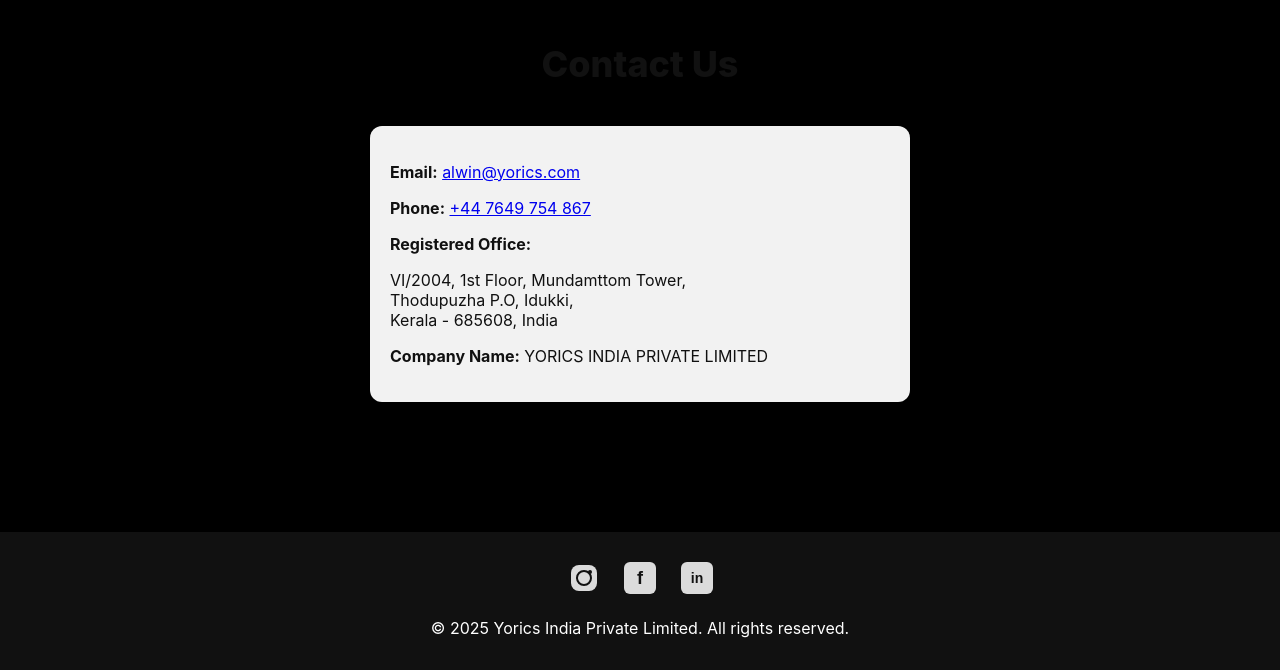
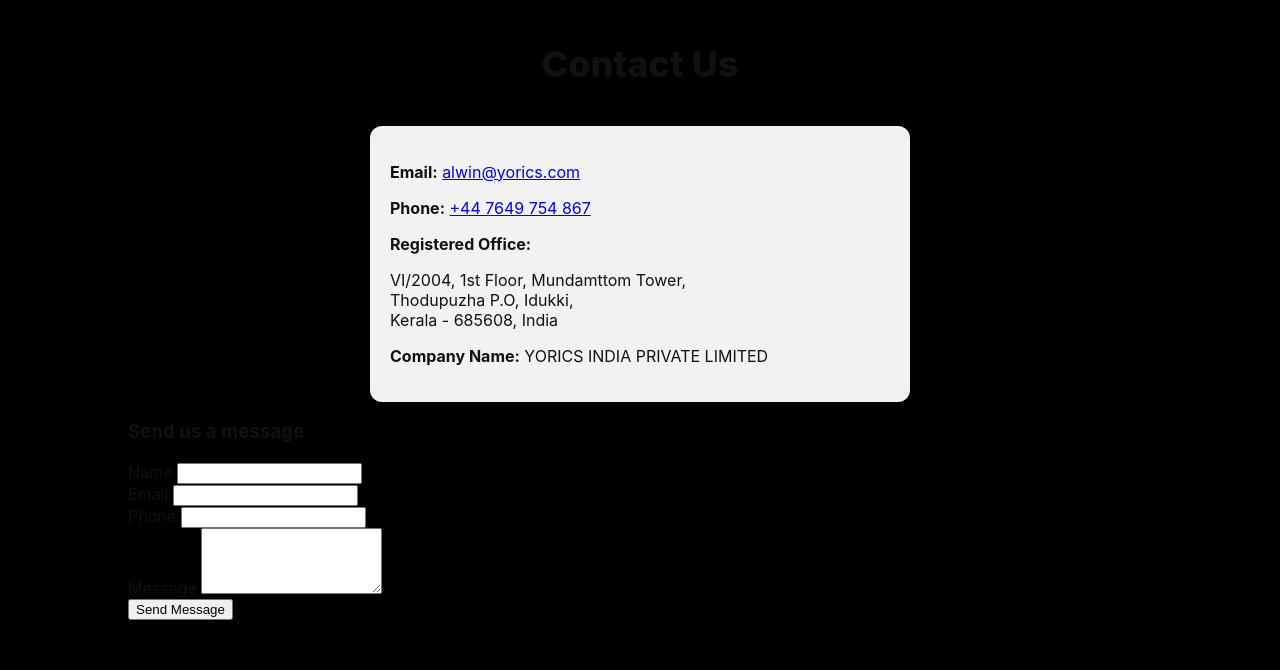
Before and after one commit to alwinadops-tech/yorics.com, a plain HTML site: page index.html in a window 1280 px wide. Shown: the part 1900-2570 px from the top of the page. Drawn offline with Linux system fonts and the light colour scheme.

Commit message:
Update index.html

```diff
--- a/index.html
+++ b/index.html
@@ -79,8 +79,13 @@
     </section>
 
     <!-- CONTACT -->
-   <section id="contact" class="section">
+   <section id="contact" class="section contact-section">
     <h2 class="section-title">Contact Us</h2>
+
+    <div class="contact-grid">
+
+        <!-- LEFT: CONTACT DETAILS -->
+        <div class="contact-details">
             <div class="contact-box">
                 <p><strong>Email:</strong> <a href="mailto:alwin@yorics.com">alwin@yorics.com</a></p>
                 <p><strong>Phone:</strong> <a href="tel:+447649754867">+44 7649 754 867</a></p>
@@ -94,7 +99,39 @@
 
                 <p><strong>Company Name:</strong> YORICS INDIA PRIVATE LIMITED</p>
             </div>
+        </div>
+
+        <!-- RIGHT: CONTACT FORM -->
+        <div class="contact-form-card">
+            <h3>Send us a message</h3>
+            <form action="mailto:alwin@yorics.com" method="POST" enctype="text/plain">
+                <div class="form-row">
+                    <label for="name">Name</label>
+                    <input type="text" id="name" name="Name" required>
+                </div>
+
+                <div class="form-row">
+                    <label for="email">Email</label>
+                    <input type="email" id="email" name="Email" required>
+                </div>
+
+                <div class="form-row">
+                    <label for="phone">Phone</label>
+                    <input type="tel" id="phone" name="Phone">
+                </div>
+
+                <div class="form-row">
+                    <label for="message">Message</label>
+                    <textarea id="message" name="Message" rows="4" required></textarea>
+                </div>
+
+                <button type="submit" class="form-btn">Send Message</button>
+            </form>
+        </div>
+
+    </div>
 </section>
+
 
 
     <!-- FOOTER -->
```
Lines whose indentation alone changed are shown as unchanged.
